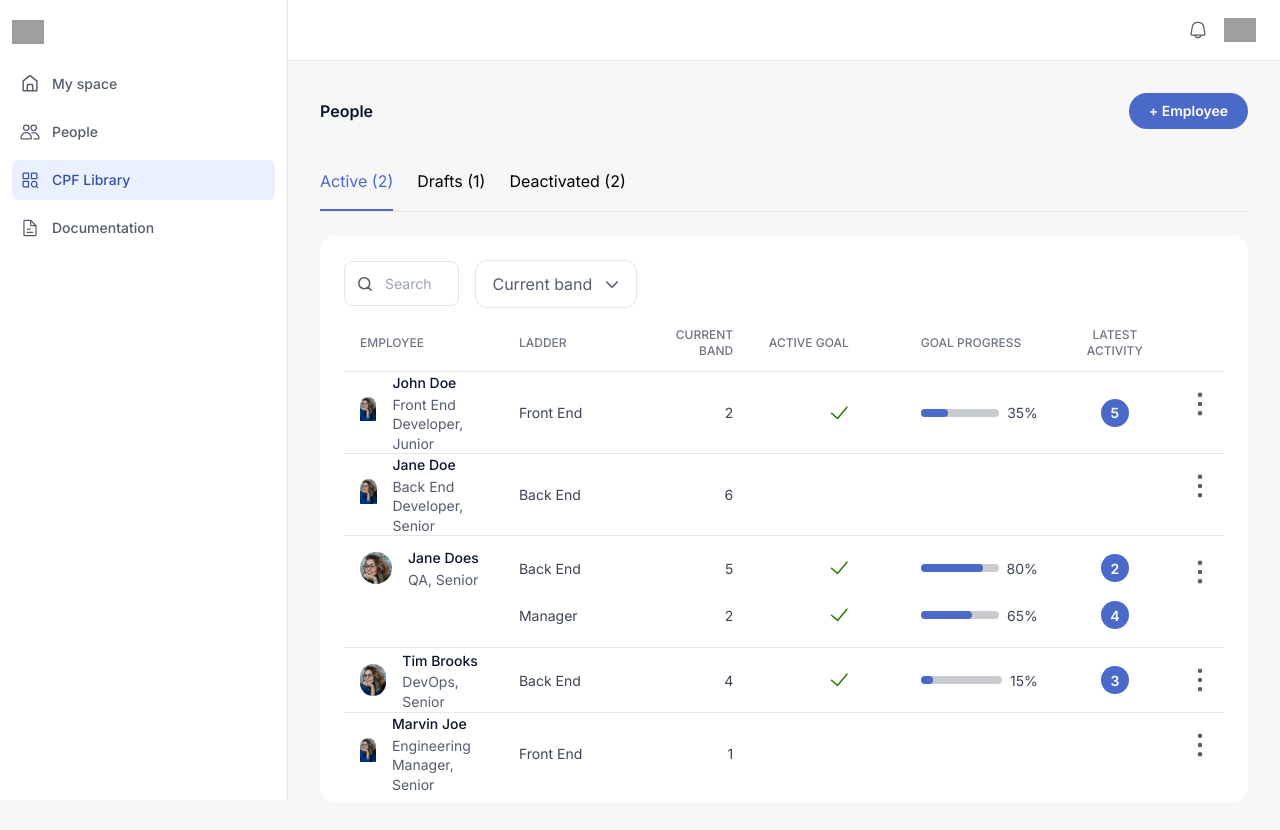
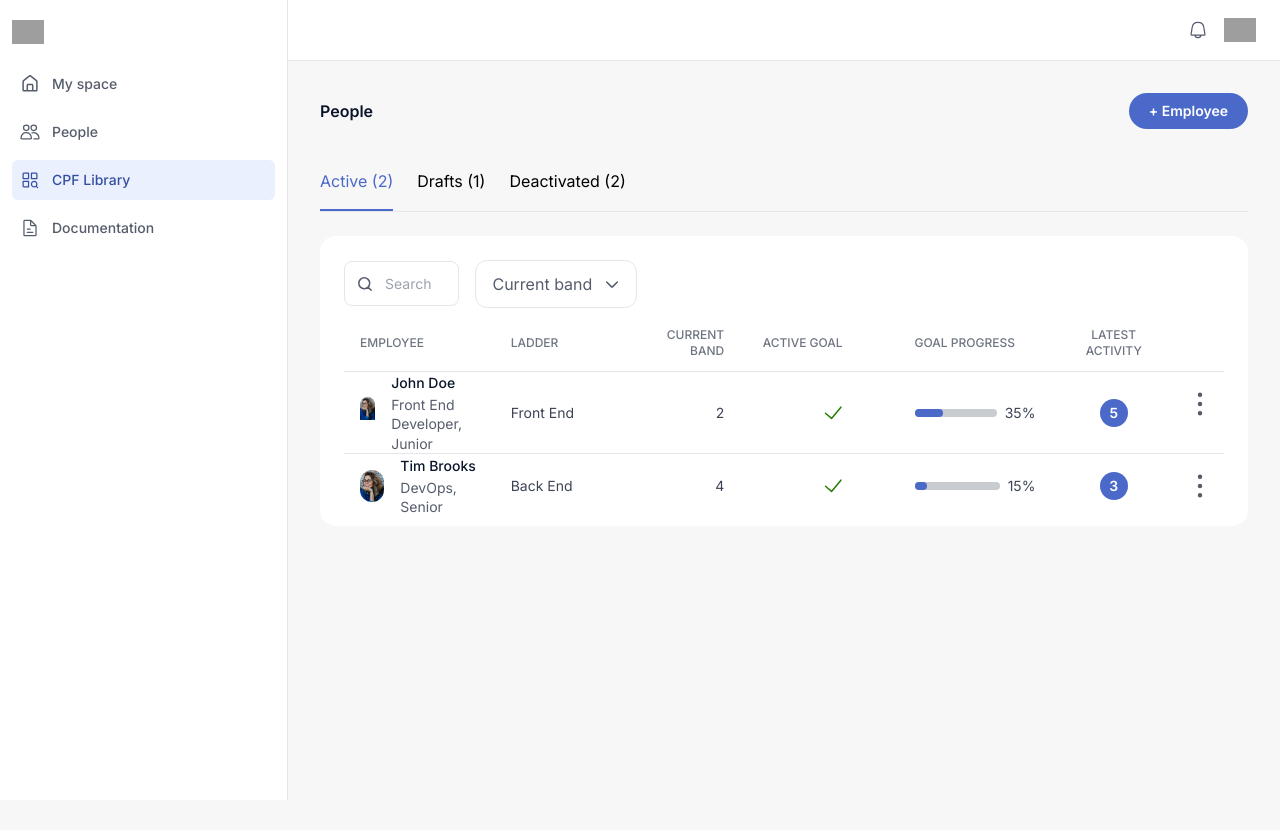
Before and after one commit to Tivix/cpf, a Next.js app in the folder frontend/: page /people in a window 1280 px wide. Shown: the top 830 px of the page. After the commit the page ends 800 px from the top, so only its background shows below. Built offline with nearby package versions, Linux system fonts and the light colour scheme; grey boxes are pictures that could not be loaded.

Commit message:
feat: add tab filter logic [gh-36]

```diff
--- a/frontend/src/app/(app)/people/page.tsx
+++ b/frontend/src/app/(app)/people/page.tsx
@@ -5,7 +5,7 @@ import { Breadcrumbs } from '@app/components/modules/Breadcrumbs';
 import { Tabs } from '@app/components/modules/Tabs';
 import { Dropdown } from '@app/components/common/Dropdown/Dropdown';
 import { InputField } from '@app/components/common/InputField/InputField';
-import { MouseEvent, useEffect, useState } from 'react';
+import { MouseEvent, useEffect, useMemo, useState } from 'react';
 import { Employee } from '@app/types/common';
 import { EmployeeCard } from '@app/components/common/EmployeeCard';
 import { filters } from '@app/const/peopleDropdownFilterOptions';
@@ -24,7 +24,7 @@ const PEOPLE = [
       },
     ],
     active: true,
-    draft: true,
+    draft: false,
     deactivated: false,
   },
   {
@@ -33,7 +33,7 @@ const PEOPLE = [
     laddersDetails: [
       {
         ladderName: 'Back End',
-        currentBand: 6,
+        currentBand: 5,
         activeGoal: false,
         goalProgress: 0,
         latestActivity: 0,
@@ -62,7 +62,7 @@ const PEOPLE = [
         latestActivity: 4,
       },
     ],
-    active: true,
+    active: false,
     draft: true,
     deactivated: false,
   },
@@ -78,8 +78,8 @@ const PEOPLE = [
         latestActivity: 3,
       },
     ],
-    active: false,
-    draft: true,
+    active: true,
+    draft: false,
     deactivated: false,
   },
   {
@@ -119,58 +119,57 @@ export default function People() {
   const [activeTab, setActiveTab] = useState('Active');
   const [search, setSearch] = useState('');
   const [selectedFilter, setSelectedFilter] = useState(filters[0].value);
-  const [activePeople, setActivePeople] = useState<Employee[]>();
-  const [draftPeople, setDraftPeople] = useState<Employee[]>();
-  const [deactivatedPeople, setDeactivatedPeople] = useState<Employee[]>();
+  const [selectedTabPeople, setSelectedTabPeople] = useState<Employee[]>();
 
   const selectedFilterLabel = filters.find((option) => option.value === selectedFilter)?.label || '';
+
+  const activePeopleAmount = useMemo(() => people.filter((employee) => employee.active).length, [people]);
+  const draftPeopleAmount = useMemo(() => people.filter((employee) => employee.draft).length, [people]);
+  const deactivatedPeopleAmount = useMemo(() => people.filter((employee) => employee.deactivated).length, [people]);
 
   const TABS = [
     {
       title: 'Active',
-      employees: activePeople?.length,
+      employees: activePeopleAmount,
     },
     {
       title: 'Drafts',
-      employees: draftPeople?.length,
+      employees: draftPeopleAmount,
     },
     {
       title: 'Deactivated',
-      employees: deactivatedPeople?.length,
+      employees: deactivatedPeopleAmount,
     },
   ];
 
   useEffect(() => {
-    const activePeople: Employee[] = [];
-    const draftPeople: Employee[] = [];
-    const deactivatedPeople: Employee[] = [];
-
     if (people) {
-      people.forEach((employee: Employee) => {
-        // Update people data in DB when status changed with PUT request
-
-        if (employee.active) return activePeople.push(employee);
-        if (employee.draft) return draftPeople.push(employee);
-        if (employee.deactivated) return deactivatedPeople.push(employee);
-      });
-
-      setActivePeople(activePeople);
-      setDraftPeople(draftPeople);
-      setDeactivatedPeople(deactivatedPeople);
+      if (activeTab === TABS[0].title) {
+        setSelectedTabPeople(people.filter((employee) => employee.active));
+      } else if (activeTab === TABS[1].title) {
+        setSelectedTabPeople(people.filter((employee) => employee.draft));
+      } else {
+        setSelectedTabPeople(people.filter((employee) => employee.deactivated));
+      }
     }
-  }, [people]);
+  }, [people, activeTab]);
 
   const resetFilterHandler = (event: MouseEvent<HTMLDivElement, globalThis.MouseEvent>) => {
     event.stopPropagation();
     setSelectedFilter(filters[0].value);
   };
 
-  const filterPeople = (people: Employee[]) => {
+  const filterPeople = (people?: Employee[]) => {
     if (selectedFilter === filters[0].value) return people;
 
-    return people.filter((employee: Employee) =>
+    return people?.filter((employee: Employee) =>
       employee.laddersDetails.find((ladder) => ladder.currentBand === +selectedFilter.split('_')[1]),
     );
+  };
+
+  const setActiveTabHandler = (tab: string) => {
+    setActiveTab(tab);
+    setSelectedFilter(filters[0].value);
   };
 
   return (
@@ -180,7 +179,12 @@ export default function People() {
         <button className="py-2 px-5 text-white text-sm font-semibold bg-blue-800 rounded-full">+ Employee</button>
       </div>
 
-      <Tabs active={activeTab} setActive={setActiveTab} tabs={TABS} className="border-b border-navy-200" />
+      <Tabs
+        active={activeTab}
+        setActive={(tab) => setActiveTabHandler(tab)}
+        tabs={TABS}
+        className="border-b border-navy-200"
+      />
 
       <div className="flex flex-col gap-2 bg-white rounded-2xl p-6 pb-2">
         <div className="w-1/3">
@@ -216,7 +220,7 @@ export default function People() {
           </thead>
 
           <tbody>
-            {filterPeople(people).map((employee: Employee, index) => (
+            {filterPeople(selectedTabPeople)?.map((employee: Employee, index) => (
               <EmployeeCard employee={employee} key={index} />
             ))}
           </tbody>
```
